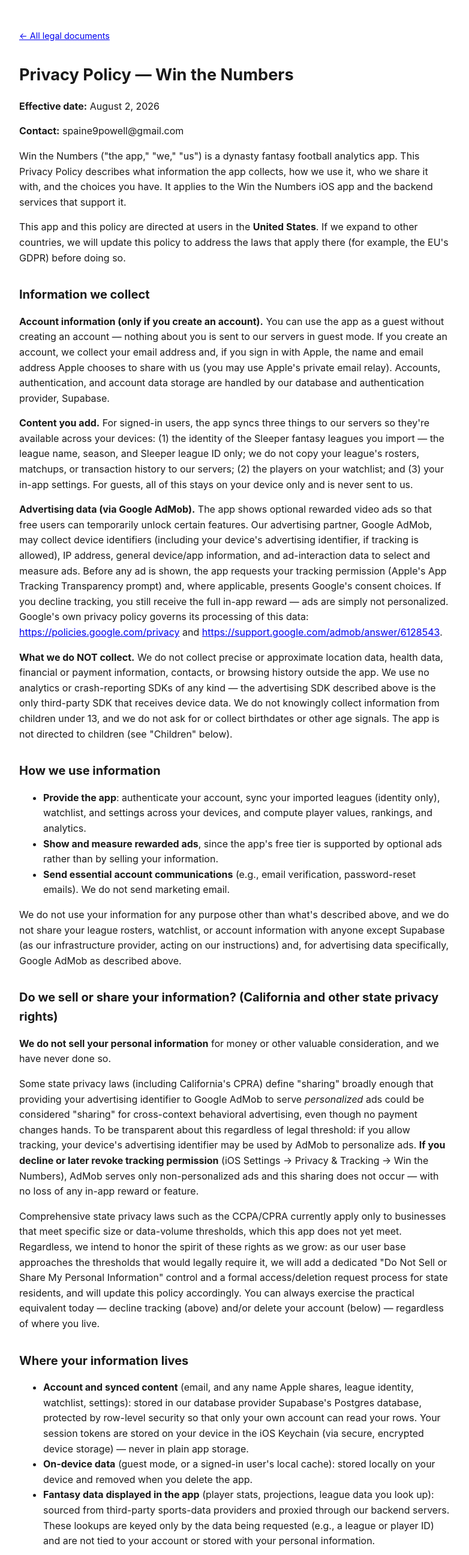
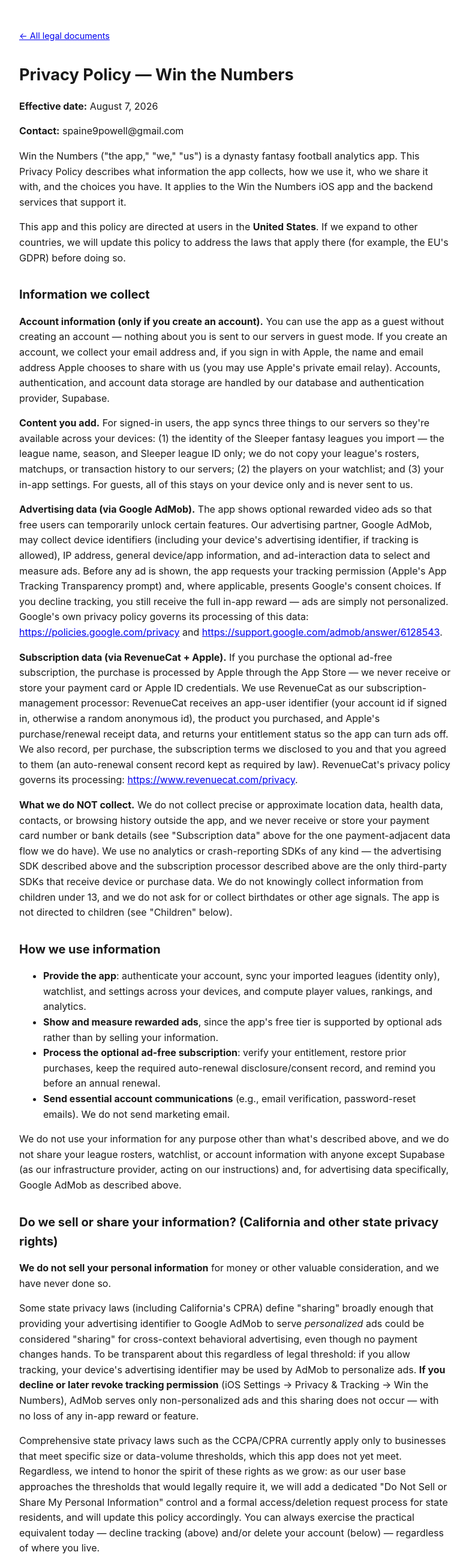
Before and after one commit to SpainPowell/winthenumbers-legal, a plain HTML site: page privacy.html in a window 1280 px wide. Shown: the top 2593 px of the page at 60% size, without its empty margins (248-1030 px from the left). Drawn offline with Linux system fonts and the light colour scheme.

Commit message:
Sync privacy.html with docs/compliance/privacy-policy.md (RevenueCat/subscription disclosures)
The live page was still the pre-subscription text ('we do not collect or
process any payment information today'), stale since RevenueCat shipped.
Republishes the already-approved source doc's subscription/payment
sections verbatim and bumps the effective date to the republish date.

```diff
--- a/privacy.html
+++ b/privacy.html
@@ -17,7 +17,7 @@
 <body>
 <div class="nav"><a href="index.html">← All legal documents</a></div>
 <h1>Privacy Policy — Win the Numbers</h1>
-<p><strong>Effective date:</strong> August 2, 2026</p>
+<p><strong>Effective date:</strong> August 7, 2026</p>
 <p><strong>Contact:</strong> spaine9powell@gmail.com</p>
 <p>Win the Numbers (&quot;the app,&quot; &quot;we,&quot; &quot;us&quot;) is a dynasty fantasy football analytics app. This Privacy Policy describes what information the app collects, how we use it, who we share it with, and the choices you have. It applies to the Win the Numbers iOS app and the backend services that support it.</p>
 <p>This app and this policy are directed at users in the <strong>United States</strong>. If we expand to other countries, we will update this policy to address the laws that apply there (for example, the EU&#x27;s GDPR) before doing so.</p>
@@ -25,11 +25,13 @@
 <p><strong>Account information (only if you create an account).</strong> You can use the app as a guest without creating an account — nothing about you is sent to our servers in guest mode. If you create an account, we collect your email address and, if you sign in with Apple, the name and email address Apple chooses to share with us (you may use Apple&#x27;s private email relay). Accounts, authentication, and account data storage are handled by our database and authentication provider, Supabase.</p>
 <p><strong>Content you add.</strong> For signed-in users, the app syncs three things to our servers so they&#x27;re available across your devices: (1) the identity of the Sleeper fantasy leagues you import — the league name, season, and Sleeper league ID only; we do not copy your league&#x27;s rosters, matchups, or transaction history to our servers; (2) the players on your watchlist; and (3) your in-app settings. For guests, all of this stays on your device only and is never sent to us.</p>
 <p><strong>Advertising data (via Google AdMob).</strong> The app shows optional rewarded video ads so that free users can temporarily unlock certain features. Our advertising partner, Google AdMob, may collect device identifiers (including your device&#x27;s advertising identifier, if tracking is allowed), IP address, general device/app information, and ad-interaction data to select and measure ads. Before any ad is shown, the app requests your tracking permission (Apple&#x27;s App Tracking Transparency prompt) and, where applicable, presents Google&#x27;s consent choices. If you decline tracking, you still receive the full in-app reward — ads are simply not personalized. Google&#x27;s own privacy policy governs its processing of this data: <a href="https://policies.google.com/privacy">https://policies.google.com/privacy</a> and <a href="https://support.google.com/admob/answer/6128543">https://support.google.com/admob/answer/6128543</a>.</p>
-<p><strong>What we do NOT collect.</strong> We do not collect precise or approximate location data, health data, financial or payment information, contacts, or browsing history outside the app. We use no analytics or crash-reporting SDKs of any kind — the advertising SDK described above is the only third-party SDK that receives device data. We do not knowingly collect information from children under 13, and we do not ask for or collect birthdates or other age signals. The app is not directed to children (see &quot;Children&quot; below).</p>
+<p><strong>Subscription data (via RevenueCat + Apple).</strong> If you purchase the optional ad-free subscription, the purchase is processed by Apple through the App Store — we never receive or store your payment card or Apple ID credentials. We use RevenueCat as our subscription-management processor: RevenueCat receives an app-user identifier (your account id if signed in, otherwise a random anonymous id), the product you purchased, and Apple&#x27;s purchase/renewal receipt data, and returns your entitlement status so the app can turn ads off. We also record, per purchase, the subscription terms we disclosed to you and that you agreed to them (an auto-renewal consent record kept as required by law). RevenueCat&#x27;s privacy policy governs its processing: <a href="https://www.revenuecat.com/privacy">https://www.revenuecat.com/privacy</a>.</p>
+<p><strong>What we do NOT collect.</strong> We do not collect precise or approximate location data, health data, contacts, or browsing history outside the app, and we never receive or store your payment card number or bank details (see &quot;Subscription data&quot; above for the one payment-adjacent data flow we do have). We use no analytics or crash-reporting SDKs of any kind — the advertising SDK described above and the subscription processor described above are the only third-party SDKs that receive device or purchase data. We do not knowingly collect information from children under 13, and we do not ask for or collect birthdates or other age signals. The app is not directed to children (see &quot;Children&quot; below).</p>
 <h2>How we use information</h2>
 <ul>
 <li><strong>Provide the app</strong>: authenticate your account, sync your imported leagues (identity only), watchlist, and settings across your devices, and compute player values, rankings, and analytics.</li>
 <li><strong>Show and measure rewarded ads</strong>, since the app&#x27;s free tier is supported by optional ads rather than by selling your information.</li>
+<li><strong>Process the optional ad-free subscription</strong>: verify your entitlement, restore prior purchases, keep the required auto-renewal disclosure/consent record, and remind you before an annual renewal.</li>
 <li><strong>Send essential account communications</strong> (e.g., email verification, password-reset emails). We do not send marketing email.</li>
 </ul>
 <p>We do not use your information for any purpose other than what&#x27;s described above, and we do not share your league rosters, watchlist, or account information with anyone except Supabase (as our infrastructure provider, acting on our instructions) and, for advertising data specifically, Google AdMob as described above.</p>
@@ -39,12 +41,13 @@
 <p>Comprehensive state privacy laws such as the CCPA/CPRA currently apply only to businesses that meet specific size or data-volume thresholds, which this app does not yet meet. Regardless, we intend to honor the spirit of these rights as we grow: as our user base approaches the thresholds that would legally require it, we will add a dedicated &quot;Do Not Sell or Share My Personal Information&quot; control and a formal access/deletion request process for state residents, and will update this policy accordingly. You can always exercise the practical equivalent today — decline tracking (above) and/or delete your account (below) — regardless of where you live.</p>
 <h2>Where your information lives</h2>
 <ul>
-<li><strong>Account and synced content</strong> (email, and any name Apple shares, league identity, watchlist, settings): stored in our database provider Supabase&#x27;s Postgres database, protected by row-level security so that only your own account can read your rows. Your session tokens are stored on your device in the iOS Keychain (via secure, encrypted device storage) — never in plain app storage.</li>
+<li><strong>Account and synced content</strong> (email, and any name Apple shares, league identity, watchlist, settings): stored in our database provider Supabase&#x27;s Postgres database, protected by row-level security so that only your own account can read your rows. This includes your subscription entitlement status and, for signed-in users, the per-purchase auto-renewal consent records. Your session tokens are stored on your device in the iOS Keychain (via secure, encrypted device storage) — never in plain app storage.</li>
+<li><strong>Subscription processing</strong>: RevenueCat (entitlement management) and Apple (payment processing).</li>
 <li><strong>On-device data</strong> (guest mode, or a signed-in user&#x27;s local cache): stored locally on your device and removed when you delete the app.</li>
 <li><strong>Fantasy data displayed in the app</strong> (player stats, projections, league data you look up): sourced from third-party sports-data providers and proxied through our backend servers. These lookups are keyed only by the data being requested (e.g., a league or player ID) and are not tied to your account or stored with your personal information.</li>
 </ul>
 <h2>Retention and deletion</h2>
-<p>If you have an account, we keep your account data for as long as your account exists. You can delete your account at any time directly in the app (Settings → Account → Delete Account). Deleting your account permanently and immediately deletes your account and all associated data — profile, league list, watchlist, settings, and entitlements — from our servers, and clears the app&#x27;s local data on your device. This is a one-way action; we do not offer account recovery after deletion. Server-side data caches used to serve the app (e.g., cached statistics) contain no personal information and expire automatically on their own schedules.</p>
+<p>If you have an account, we keep your account data for as long as your account exists. You can delete your account at any time directly in the app (Settings → Account → Delete Account). Deleting your account permanently and immediately deletes your account and all associated data — profile, league list, watchlist, settings, entitlements, and subscription consent records — from our servers, and clears the app&#x27;s local data on your device. This is a one-way action; we do not offer account recovery after deletion. Server-side data caches used to serve the app (e.g., cached statistics) contain no personal information and expire automatically on their own schedules. Note: records of subscription transactions that Apple and RevenueCat keep for their own tax, accounting, and legal obligations are outside your app account and are retained by those processors under their own policies.</p>
 <h2>Your choices</h2>
 <ul>
 <li><strong>Use the app as a guest.</strong> No account, no data leaves your device.</li>
@@ -56,7 +59,7 @@
 <h2>Children</h2>
 <p>Win the Numbers is a general-audience fantasy football analytics tool and is not directed to children under 13. We do not knowingly collect personal information from children under 13. If you believe a child under 13 has created an account or provided us with personal information, please contact us at spaine9powell@gmail.com and we will delete it.</p>
 <h2>Subscriptions and payments</h2>
-<p>Win the Numbers does not currently offer any paid subscription or in-app purchase, and we do not collect or process any payment information today. If we introduce a paid ad-free subscription in the future, we will update this policy before launch to describe the payment processor involved, what purchase-related data is collected, and your rights regarding that data.</p>
+<p>Win the Numbers offers an optional, auto-renewing ad-free subscription, purchased and billed entirely through the Apple App Store. We never receive or store your payment card or Apple ID credentials. See &quot;Subscription data (via RevenueCat + Apple)&quot; above for what purchase-related data we and our subscription-management processor, RevenueCat, receive, and &quot;Where your information lives&quot; for where that data is kept. You can cancel or manage your subscription at any time through Apple&#x27;s subscription management (Settings → [your name] → Subscriptions on your device), and you can restore a prior purchase in-app.</p>
 <h2>Changes to this policy</h2>
 <p>We will update this policy whenever our data practices materially change, and we will revise the effective date above when we do. We will note material changes in the app and/or on this page before or as they take effect.</p>
 </body>
```
